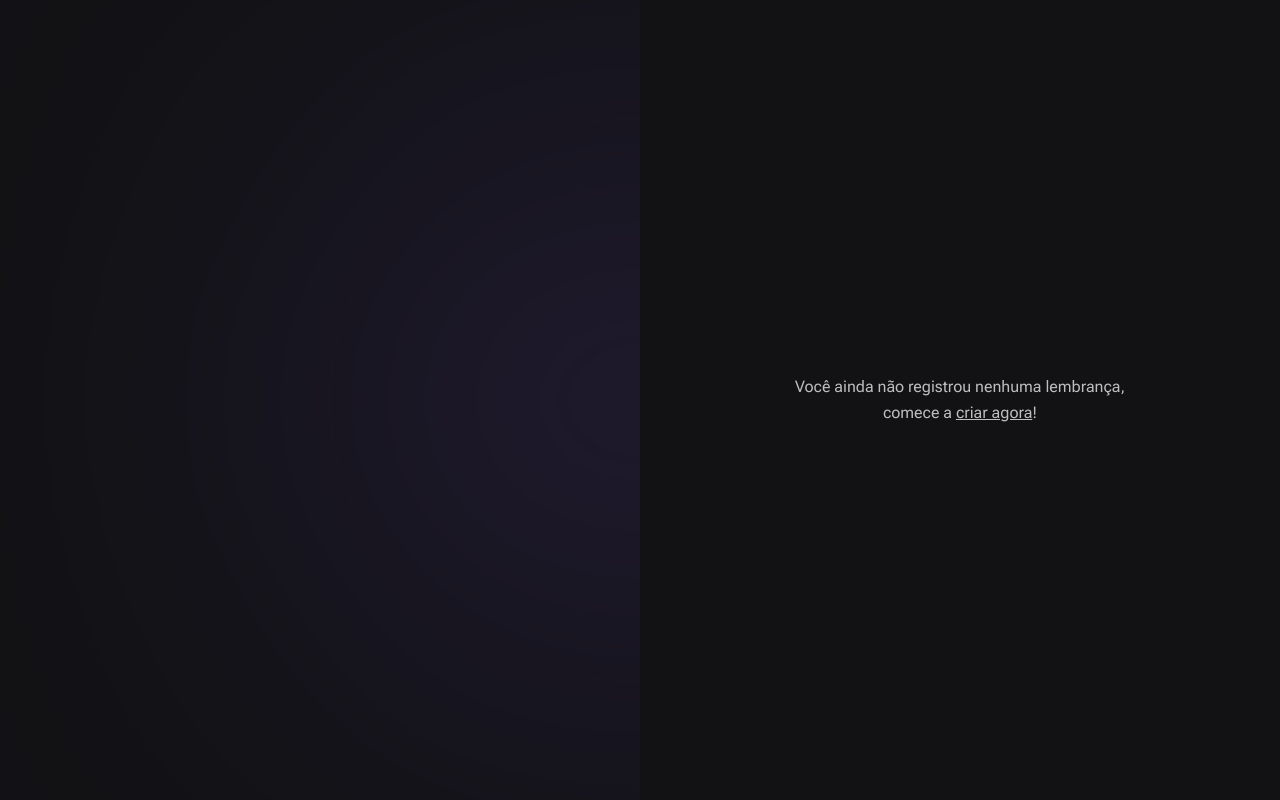
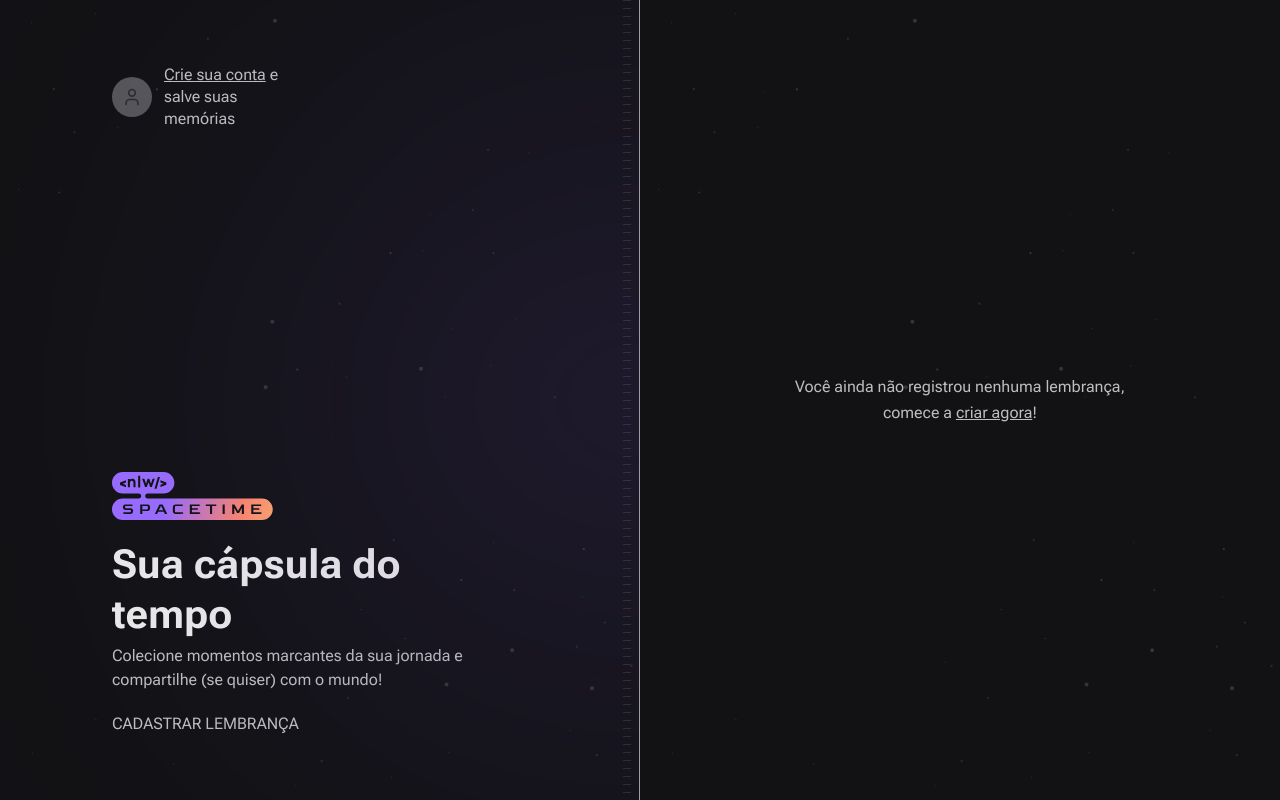
Before and after one commit to polyanetuag/webSpacetime, a Next.js app: page / in a window 1280 px wide. Built offline with nearby package versions, Linux system fonts and the light colour scheme; a web font is replaced by a local one.

Commit message:
feat: left side Home

```diff
--- a/src/app/page.tsx
+++ b/src/app/page.tsx
@@ -1,13 +1,49 @@
+import { User } from 'lucide-react'
+import nlwLogo from '../assets/logo-spacetime.svg'
+import Image from 'next/image'
+
 export default function Home() {
   return (
     <main className="grid min-h-screen grid-cols-2">
       {/* LEFT */}
-      <div className=" relative flex flex-col items-start justify-between overflow-hidden px-28 py-16">
+      <div className=" border-white/10 bg-cover relative flex flex-col items-start justify-between overflow-hidden border-r bg-[url(../assets/bg-stars.svg)] px-28 py-16">
         <div className="absolute right-0 top-1/2  h-[288px] w-[526px] -translate-y-1/2 translate-x-1/2 rounded-full bg-purple-700 opacity-50 blur-full" />
+        <div className=" absolute bottom-0 right-2 top-0 w-2 bg-stripes" />
+
+        {/* SIGN IN */}
+        <a
+          href=""
+          className="flex items-center gap-3 text-left transition-colors hover:text-gray-50"
+        >
+          <div className="flex h-10 w-10 items-center justify-center rounded-full bg-gray-400">
+            <User className="h-5 w-5 text-gray-500" />
+          </div>
+          <p className="text-sm max-w-[140px] leading-snug">
+            <span className="underline">Crie sua conta</span> e salve suas
+            memórias
+          </p>
+        </a>
+
+        {/* HERO */}
+        <div className="space-y-5">
+          <Image src={nlwLogo} alt="NLW Spacetime" />
+          <div className="max-w-[420px] space-y-1">
+            <h1 className="mt-5 text-5xl font-bold leading-tight text-gray-50">
+              Sua cápsula do tempo
+            </h1>
+            <p>
+              Colecione momentos marcantes da sua jornada e compartilhe (se
+              quiser) com o mundo!
+            </p>
+          </div>
+          <a className="inline-block" href="">
+            CADASTRAR LEMBRANÇA
+          </a>
+        </div>
       </div>
 
       {/* RIGHT */}
-      <div className="flex flex-col p-16">
+      <div className="bg-cover flex flex-col bg-[url(../assets/bg-stars.svg)] p-16">
         <div className="flex flex-1 items-center justify-center">
           <p className="w-[360px] text-center leading-relaxed">
             Você ainda não registrou nenhuma lembrança, comece a{' '}
```
